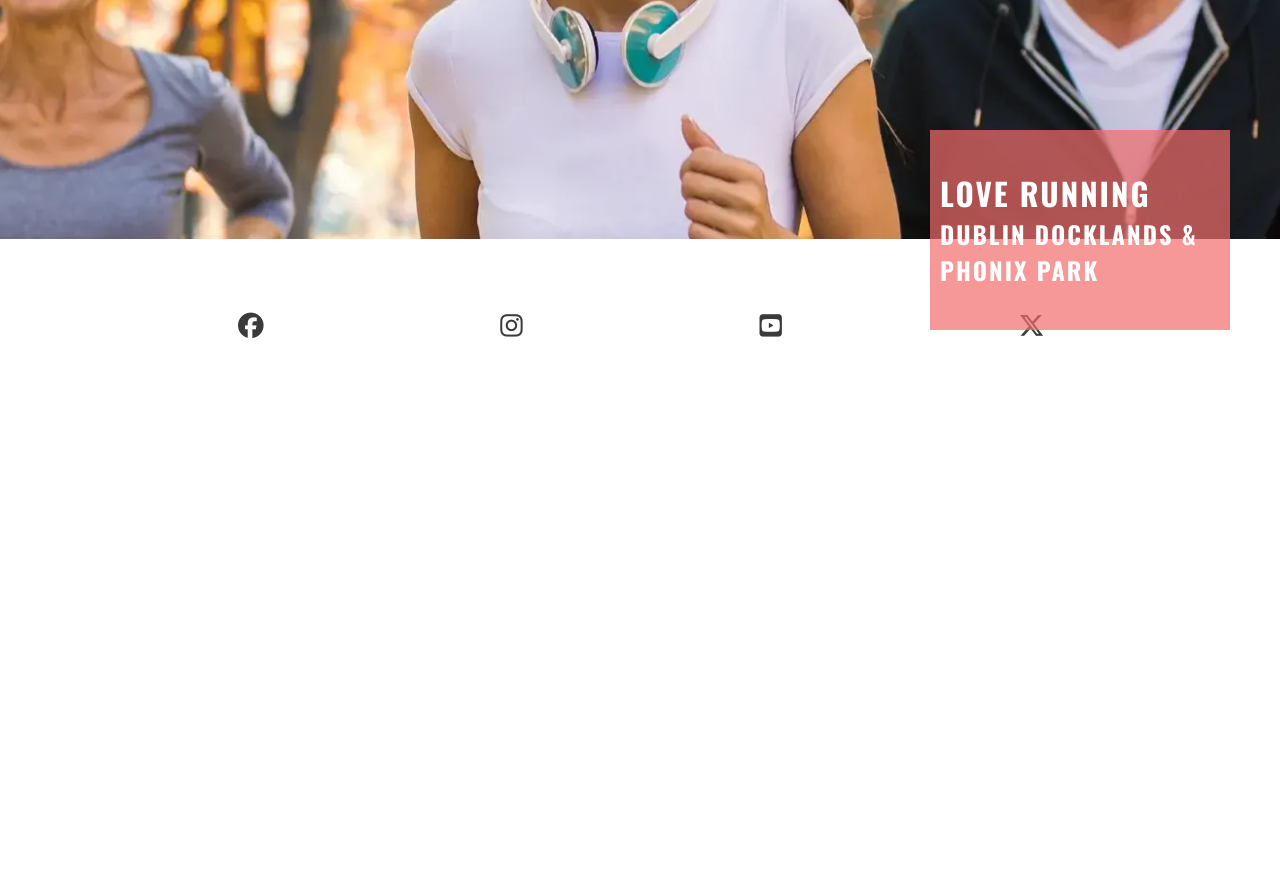
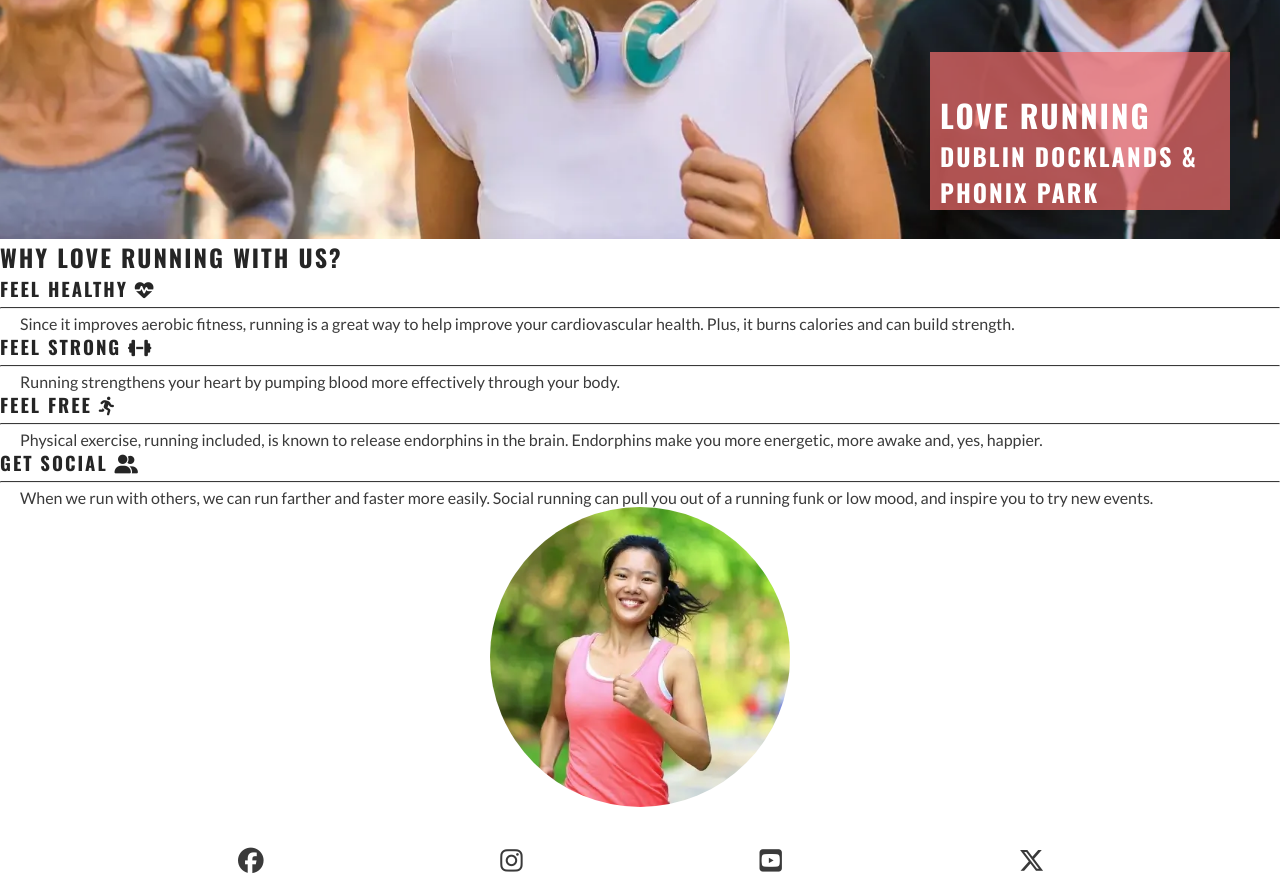
Before and after one commit to Chia-Codes/my-practice-repository, a plain HTML site: page index.html in a window 1280 px wide. Shown: the part 440-1335 px from the top of the page. Before the commit the page ends 800 px from the top, so only its background shows below. Drawn offline with nearby package versions, Linux system fonts and the light colour scheme; a web font is replaced by a local one.

Commit message:
Add reasons section

```diff
--- a/assets/css/style.css
+++ b/assets/css/style.css
@@ -104,9 +104,9 @@ main {
     background-color: rgba(241, 109, 107, .7);
     font-size: 130%;
     position: absolute;
-    bottom: 30px;
+    bottom: 150px;
     width: 80%;
-    min-height: 200px;
+    min-height: 30px;
     padding-top: 40px;
     padding-left: 10px;
 }
@@ -114,6 +114,47 @@ main {
 #cover-text > h2, #cover-text > h3 {
     color: #ffffff;
 }
+
+#reason {
+    width: 90%;
+    margin: 20px auto;
+}
+
+#reason h2 {
+    margin-bottom: 20px;
+    text-align: center;
+    font-size: 280%;
+
+}
+ #benefits-physical>div, #benefits-mental>div {
+    line-height: 20px;
+    margin-bottom: 20px;
+ }
+
+ #benefits p {
+    padding: 0 20px;
+ }
+
+ hr {
+    border-top: 1px solid #3a3a3a;
+    margin: 5px 0;
+ }
+
+ #circle-cover-bg {
+    background: url("../images/reasons-image.webp") no-repeat center center/cover;
+    height: 90vw;
+    width: 90vw;
+    margin-bottom: 20px;
+    border-radius: 50%;
+    max-width: 300px;
+    max-height: 300px;
+ }
+
+ #benefits-image {
+    display: flex;
+    align-items: center;
+    justify-content: center;
+ }
 
 /* Footer */
 #social-networks {
--- a/index.html
+++ b/index.html
@@ -64,13 +64,40 @@
         </ul>
       </nav>
     </header>
-    <!--Main-->
+    <!--Main Content-->
     <main>
       <section id="hero">
         <div id="cover-text">
           <h2>Love Running</h2>
           <h3>Dublin Docklands & Phonix Park</h3>
-
+        </div>
+      </section>
+      <section id="reasons">
+        <h1>Why Love Running With Us?</h1>
+        <div id="benefits">
+          <div id="benefits-physical">
+            <h3>Feel Healthy <i class="fa-solid fa-heart-pulse"></i></h3>
+            <hr>
+            <p>Since it improves aerobic fitness, running is a great way to help improve your cardiovascular health. Plus, it burns calories and can build strength.</p>
+          </div>
+          <div id="benefits-mental">
+            <h3>Feel Strong <i class="fa-solid fa-dumbbell"></i></h3>
+            <hr>
+            <p>Running strengthens your heart by pumping blood more effectively through your body.</p>
+          </div>
+          <div>
+            <h3>Feel Free <i class="fa-solid fa-person-running"></i></h3>
+            <hr>
+            <p>Physical exercise, running included, is known to release endorphins in the brain. Endorphins make you more energetic, more awake and, yes, happier.</p>
+          </div>
+          <div>
+            <h3>Get Social <i class="fa-solid fa-user-group"></i></i></h3>
+            <hr>
+            <p>When we run with others, we can run farther and faster more easily. Social running can pull you out of a running funk or low mood, and inspire you to try new events.</p>
+          </div>
+          <div id="benefits-image">
+            <div id="circle-cover-bg"></div>
+          </div>
         </div>
       </section>
   </main>
```
Also changed, not shown: assets/images/reasons-image.webp (added).
